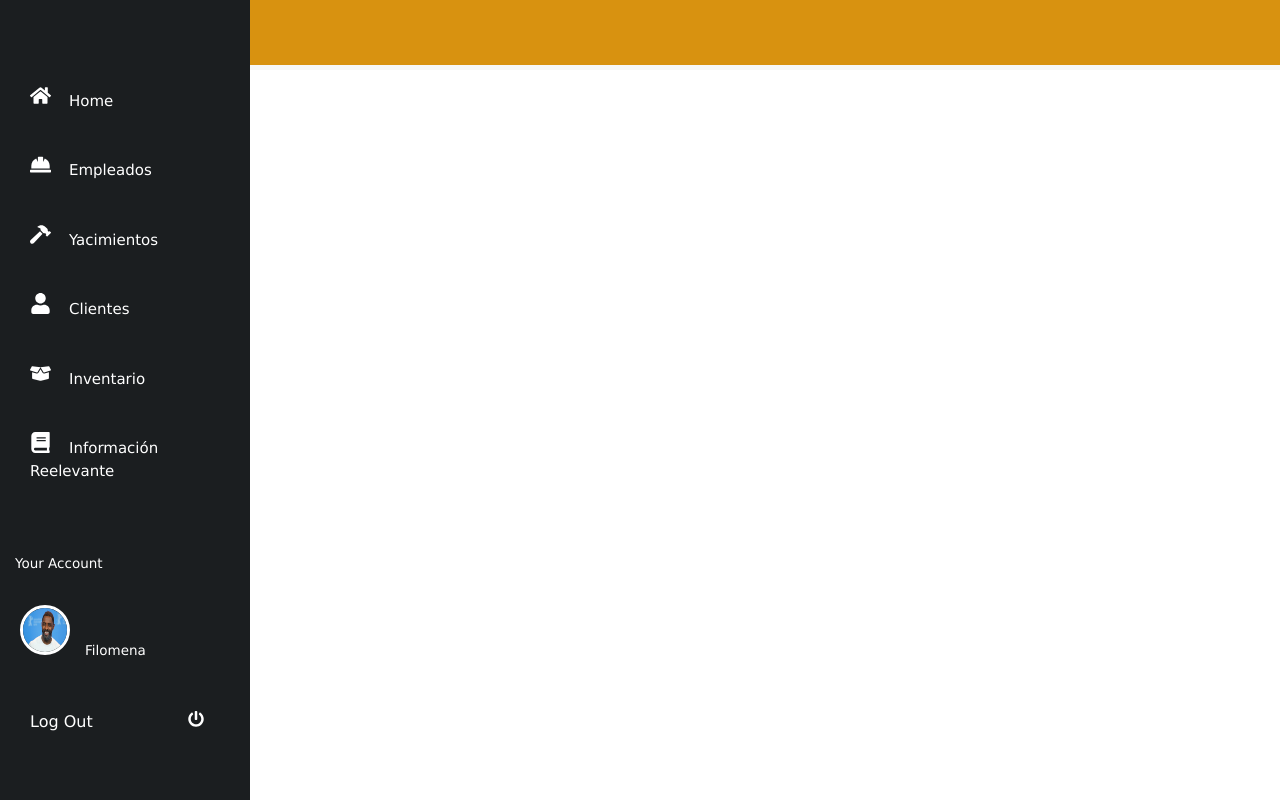
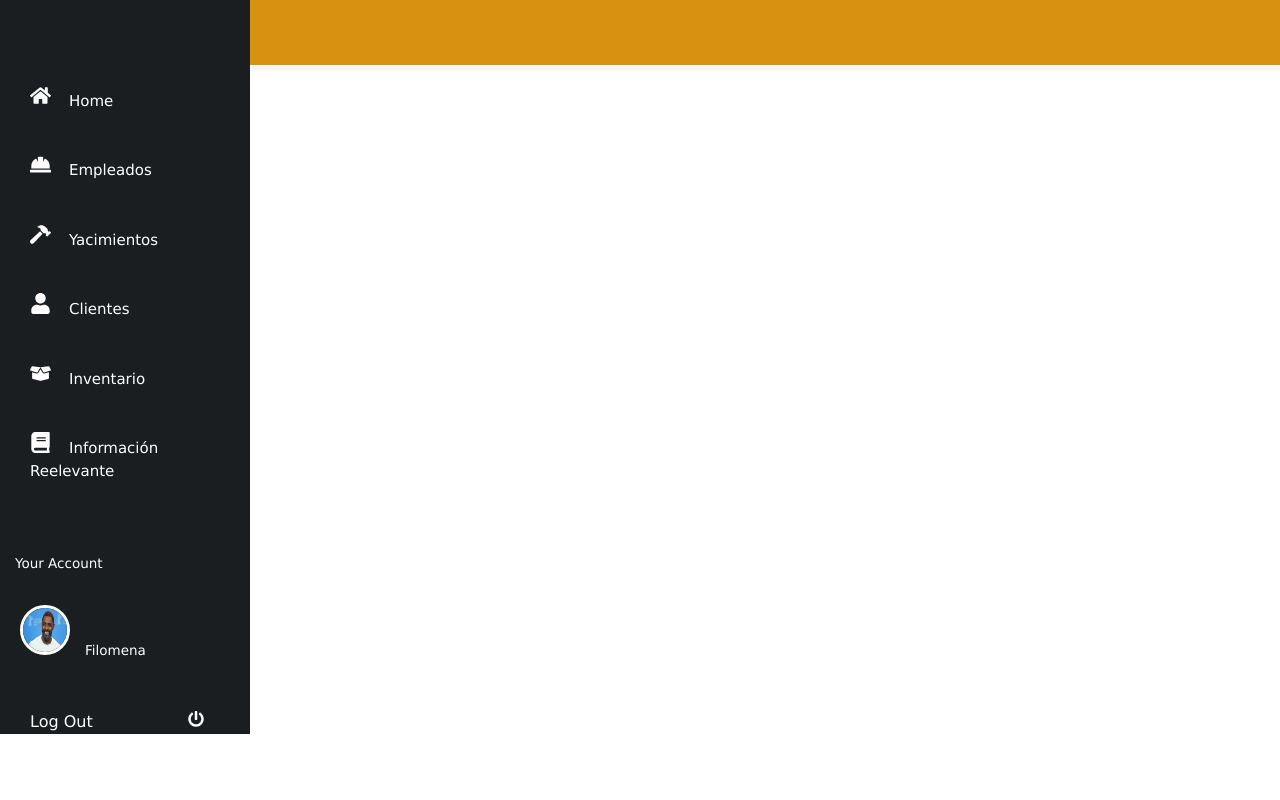
Before and after one commit to tetecruzc/MinerUcabHome, a React (Create React App) app: page /sesion in a window 1280 px wide. Shown: the top 800 px of the page. Built offline with nearby package versions, Linux system fonts and the light colour scheme.

Commit message:
Arreglo del largo del sidenav

```diff
--- a/src/components/Menu.js
+++ b/src/components/Menu.js
@@ -10,7 +10,7 @@ import {
   FaPowerOff
 } from "react-icons/fa";
 import Account from "./Account";
-import logo from "../images/logo.png";
+//import logo from "../images/logo.png";
 import { Link } from "react-router-dom";
 import perfil from "../images/perfil.png";
 
--- a/src/styles/Menu.css
+++ b/src/styles/Menu.css
@@ -22,7 +22,7 @@ body {
 .sidenav {
   position: absolute;
   border-left-color: black;
-  height: 100vh;
+  height: cover;
   background: #1b1e20;
   z-index: 3;
 }
```
